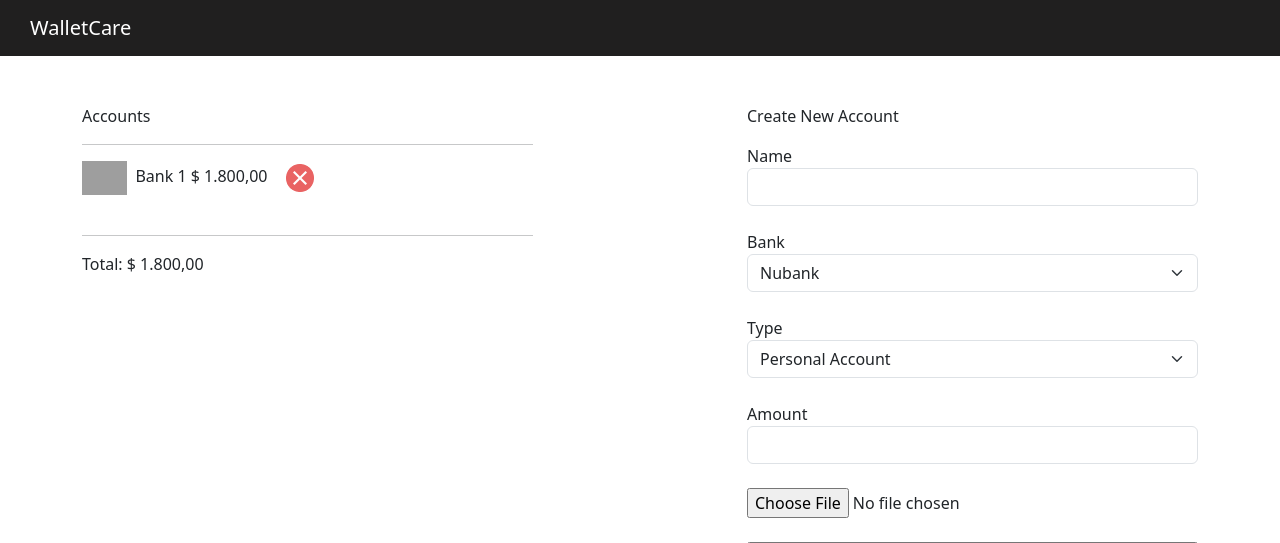
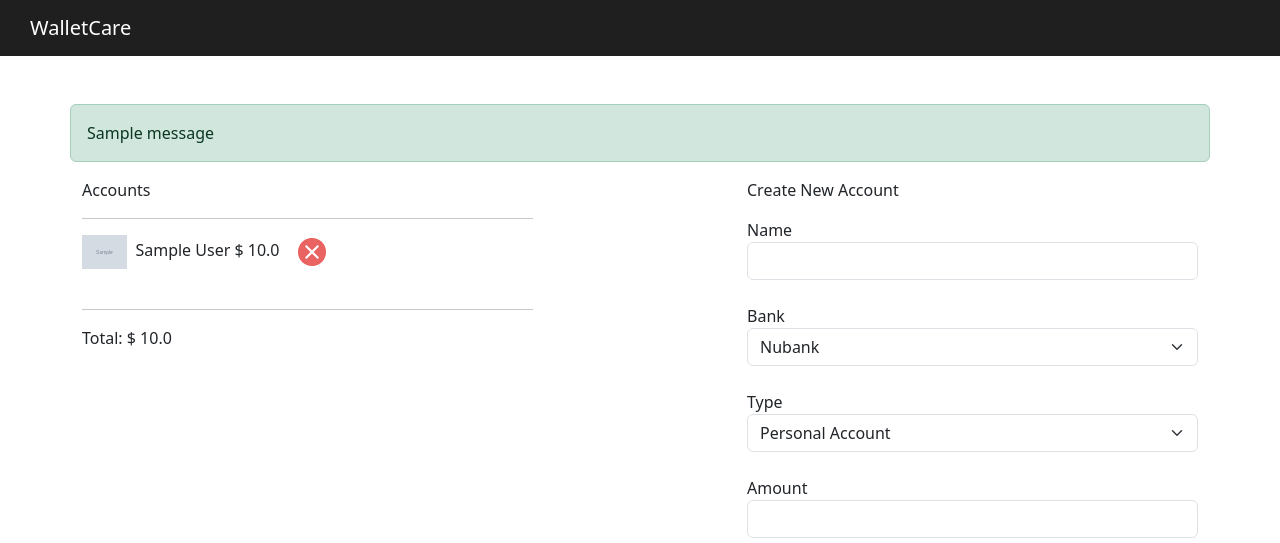
Before and after one commit to danimorwen/personal_finance_project, a Django app: page /profile/management/ in a window 1280 px wide. Shown: the top 543 px of the page. Run offline with Django 4.2, Linux system fonts and the light colour scheme; tables that the repository leaves empty hold one stand-in row (values such as "Sample post"); grey boxes marked "Sample" are stand-in pictures; one stand-in notice (Sample message) is shown; grey boxes are pictures that could not be loaded.

Commit message:
add management features

```diff
--- a/core/urls.py
+++ b/core/urls.py
@@ -1,7 +1,9 @@
 from django.contrib import admin
 from django.urls import path, include
+from django.conf import settings
+from django.conf.urls.static import static
 
 urlpatterns = [
     path("admin/", admin.site.urls),
     path("profile/", include("user_profile.urls")),
-]
+] + static(settings.MEDIA_URL, document_root=settings.MEDIA_ROOT)
--- a/user_profile/templates/management.html
+++ b/user_profile/templates/management.html
@@ -2,8 +2,8 @@
 {% load static %}
 {% block 'head' %}
 
-<link href="{% static 'perfil/css/home.css' %}" rel="stylesheet">
-<link href="{% static 'perfil/css/gerenciar.css' %}" rel="stylesheet">
+<link href="{% static 'user_profile/css/home.css' %}" rel="stylesheet">
+<link href="{% static 'user_profile/css/gerenciar.css' %}" rel="stylesheet">
 
 {% endblock %}
 
@@ -12,27 +12,34 @@
 <br>
 <div class="container">
     <div class="row">
+        {% if messages %}
+        {% for message in messages %}
+        <div class="alert {{ message.tags }}">{{ message }}</div>
+        {% endfor %}
+        {% endif %}
         <div class="col-md-5">
             <p class="fonte-destaque">Accounts</p>
             <hr>
 
+
             <div class="contas">
 
+                {% for account in accounts %}
+                <div class="lista-contas-main">
+                    <span><img width="10%" src="{{account.bank_icon.url}}">&nbsp&nbsp{{account.name}}</span>
 
-                <div class="lista-contas-main">
-                    <span><img width="10%" src="#">&nbsp&nbspBank 1</span>
-
-                    <span class="total-conta positivo ">$ 1.800,00&nbsp&nbsp&nbsp <a href="#"><img
-                                src="{% static 'perfil/img/exit.png' %}"></a></span>
+                    <span class="total-conta positivo ">$ {{account.amount}}&nbsp&nbsp&nbsp <a
+                            href="/profile/delete_bank_account/{{account.id}}"><img
+                                src="{% static 'user_profile/img/exit.png' %}"></a></span>
                 </div>
                 <br>
 
-
+                {% endfor %}
             </div>
 
             <hr>
             <span class="fonte-destaque">Total:</span>
-            <span class="positivo total-conta font-destaque">$ 1.800,00</span>
+            <span class="positivo total-conta font-destaque">$ {{total_amount}}</span>
         </div>
 
         <div class="col-md-2"></div>
@@ -47,12 +54,14 @@
                 <label>Bank</label>
                 <select name="bank" class="form-select">
                     <option value="NU">Nubank</option>
+                    <option value="HSBC">HSBC</option>
+                    <option value="MONZO">Monzo</option>
                 </select>
                 <br>
                 <label>Type</label>
                 <select name="type" class="form-select">
-                    <option value="pf">Personal Account</option>
-                    <option value="pj">Business Account</option>
+                    <option value="PA">Personal Account</option>
+                    <option value="BA">Business Account</option>
                 </select>
                 <br>
                 <label>Amount</label>
@@ -72,15 +81,15 @@
         <div class="col-md-5">
             <p class="fonte-destaque">Create New Category</p>
 
-            <form action="" method="POST">
+            <form action="{% url 'create_category' %}" method="POST"> {% csrf_token %}
                 <label>Category</label>
-                <input type="text" name="categoria" class="form-control">
+                <input type="text" name="name" class="form-control">
                 <br>
 
-                <input type="checkbox" name="essencial" value="essencial"><label class="positivo">&nbspEssential</label>
+                <input type="checkbox" name="essential" value="essential"><label class="positivo">&nbspEssential</label>
                 <br>
                 <br>
-                <input style="width: 100%" type="submit" class="botao-principal" value="Adicionar">
+                <input style="width: 100%" type="submit" class="botao-principal" value="Create">
             </form>
         </div>
 
@@ -91,16 +100,19 @@
             <span class="fonte-destaque">Categories</span>
             <br>
             <div class="contas">
-
+                {% for category in categories %}
 
                 <div class="lista-contas-main">
-                    <span>Lazer</span>
+                    <span>{{category}}</span>
 
-                    <span class="total-conta"><a href="#"><img src="#"></a></span>
+                    <span class="total-conta"><a href="{% url 'update_category' category.id %}"><img
+                                src="{% if category.essential %}{% static 'user_profile/img/check.png' %}{% else %}{% static 'user_profile/img/exit.png' %}{% endif %}"></a></span>
+
                 </div>
+
                 <br>
 
-
+                {% endfor %}
             </div>
         </div>
     </div>
--- a/user_profile/urls.py
+++ b/user_profile/urls.py
@@ -5,4 +5,11 @@ urlpatterns = [
     path("home/", views.home, name="home"),
     path("management/", views.management, name="management"),
     path("create_bank_account", views.create_bank_account, name="create_bank_account"),
+    path(
+        "delete_bank_account/<int:id>",
+        views.delete_bank_account,
+        name="delete_bank_account",
+    ),
+    path("create_category", views.create_category, name="create_category"),
+    path("update_category/<int:id>", views.update_category, name="update_category"),
 ]
--- /dev/null
+++ b/user_profile/utils.py
@@ -0,0 +1,5 @@
+from django.db.models import Sum
+
+
+def sum_total(object, field):
+    return object.aggregate(Sum(field))[f"{field}__sum"]
--- a/user_profile/views.py
+++ b/user_profile/views.py
@@ -1,14 +1,42 @@
 from django.shortcuts import render, redirect
 from django.http import HttpResponse
+from django.contrib import messages
+from django.contrib.messages import constants
+
 from .models import Account, Category
+from .utils import sum_total
 
 
 def home(request):
-    return HttpResponse(render(request, "home.html"))
+    accounts = Account.objects.all()
+    total_amount = sum_total(accounts, "amount")
+    return HttpResponse(
+        render(
+            request,
+            "home.html",
+            {
+                "accounts": accounts,
+                "total_amount": total_amount,
+            },
+        )
+    )
 
 
 def management(request):
-    return HttpResponse(render(request, "management.html"))
+    accounts = Account.objects.all()
+    total_amount = sum_total(accounts, "amount")
+    categories = Category.objects.all()
+    return HttpResponse(
+        render(
+            request,
+            "management.html",
+            {
+                "accounts": accounts,
+                "total_amount": total_amount,
+                "categories": categories,
+            },
+        )
+    )
 
 
 def create_bank_account(request):
@@ -17,9 +45,41 @@ def create_bank_account(request):
     type = request.POST.get("type")
     amount = request.POST.get("amount")
     icon = request.FILES.get("icon")
+
     if len(name.strip()) == 0 or not amount.isdigit():
+        messages.add_message(request, constants.ERROR, "Invalid Input")
         return redirect("/profile/management")
 
     account = Account(name=name, bank=bank, type=type, amount=amount, bank_icon=icon)
     account.save()
+    messages.add_message(request, constants.SUCCESS, "Account created successfully!")
     return redirect("/profile/management")
+
+
+def delete_bank_account(request, id):
+    account = Account.objects.get(id=id)
+    account.delete()
+    messages.add_message(request, constants.SUCCESS, "Account deleted successfully!")
+    return redirect("/profile/management")
+
+
+def create_category(request):
+    name = request.POST.get("name")
+    essential = bool(request.POST.get("essential"))
+
+    if len(name.strip()) == 0:
+        messages.add_message(
+            request, constants.ERROR, "Name should have at least 1 character"
+        )
+        return redirect("/profile/management")
+    category = Category(name=name, essential=essential)
+    category.save()
+    messages.add_message(request, constants.SUCCESS, "Category created successfully!")
+    return redirect("/profile/management")
+
+
+def update_category(request, id):
+    category = Category.objects.get(id=id)
+    category.essential = not category.essential
+    category.save()
+    return redirect("/profile/management")
```
Also changed, not shown: core/settings.py (+10 -0 lines), user_profile/templates/home.html (+6 -5 lines), media/icons/monzo.png (added), media/icons/monzo_4G881Ok.png (added).
